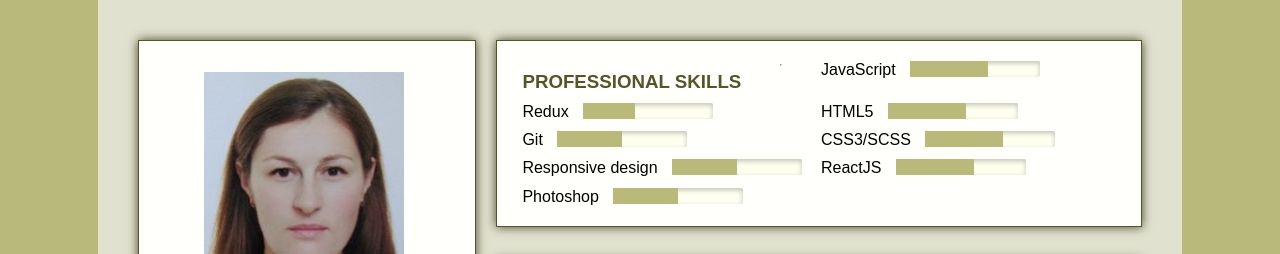
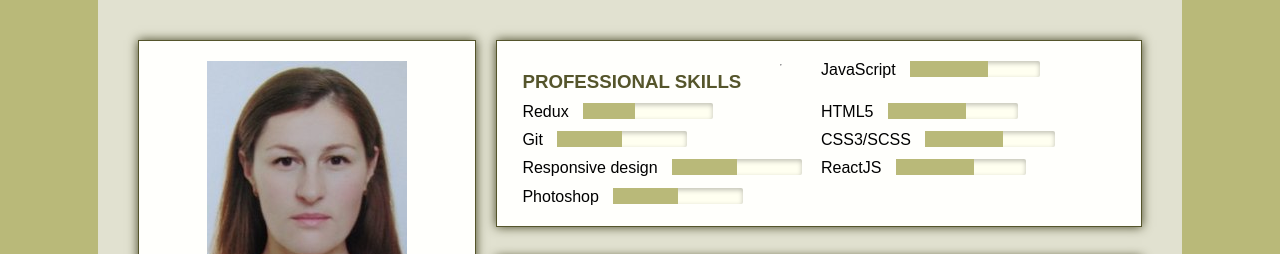
Before and after one commit to NadiaKaputkina/rsschool-cv, a plain HTML site: page index.html in a window 1280 px wide. Shown: the top 254 px of the page. Drawn offline with Linux system fonts and the light colour scheme.

Commit message:
fix: change styles for block personal

```diff
--- a/index.html
+++ b/index.html
@@ -14,9 +14,8 @@
       <div class="left">
 
         <section class="personal">
-          <figure class="photo">
-            <img src="./photo.jpg" width="200" height="241" alt="Nadia Kaputkina">
-          </figure>
+
+          <img class="photo" src="./photo.jpg" width="200" height="241" alt="Nadia Kaputkina">
 
           <h1>NADIA KAPUTKINA</h1>
 
--- a/styles.css
+++ b/styles.css
@@ -41,11 +41,24 @@ section {
   box-shadow: 0 0 10px #444422;
 }
 
+.personal {
+  display: flex;
+  flex-flow: column nowrap;
+  justify-content: center;
+  margin: 10px;
+}
+
+.personal > * {
+  margin: 5px 0;
+  align-self: center;
+
+  color: #55552b;
+}
+
 .personal h1,
 .personal p {
-  margin: 0;
+  text-align: center;
 
-  text-align: center;
   color: #55552b;
 }
 
@@ -118,10 +131,6 @@ a:hover {
   margin: 5px 0;
 }
 
-.skills div:nth-of-type(2) {
-  float: right;
-}
-
 .skill label {
   margin-right: 10px;
 }
```
